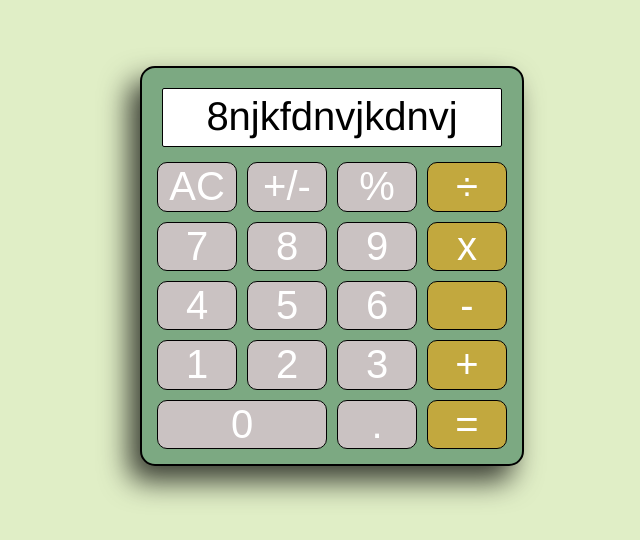
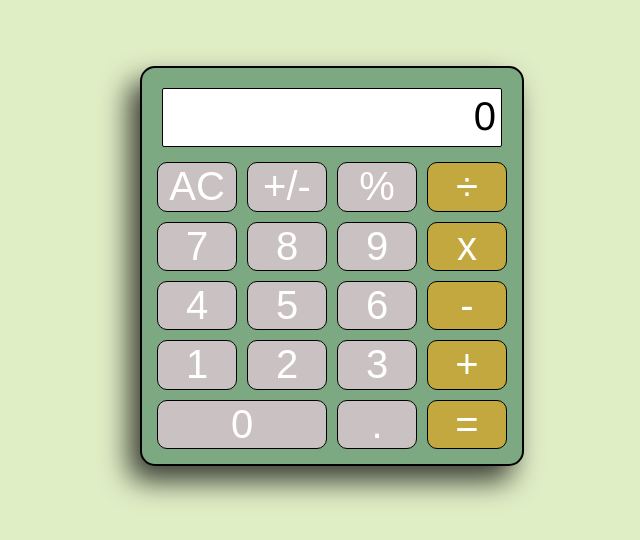
Before and after one commit to Asilo5/calculator-vue, a Vue app: page / in a window 1280 px wide. Shown: the part 126-666 px from the top of the page, without its empty margins (308-948 px from the left). Built offline with nearby package versions, Linux system fonts and the light colour scheme; the HTML template or start-up script is replaced by a standard one.

Commit message:
Add state of current and align text to end

```diff
--- a/src/components/Calculator.vue
+++ b/src/components/Calculator.vue
@@ -1,6 +1,6 @@
 <template>
   <section class="calculator">
-      <div class="display">8njkfdnvjkdnvj</div>
+      <div class="display">{{ current }}</div>
       <button>AC</button>
       <button>+/-</button>
       <button>%</button>
@@ -25,7 +25,11 @@
 
 <script>
 export default {
-
+  data () {
+    return {
+      current: 0
+    }
+  }
 }
 </script>
 
@@ -53,6 +57,7 @@ export default {
     margin: 10px;
     padding: 5px;
     background-color: white;
+    text-align: end;
   }
 
   .zero {
```
